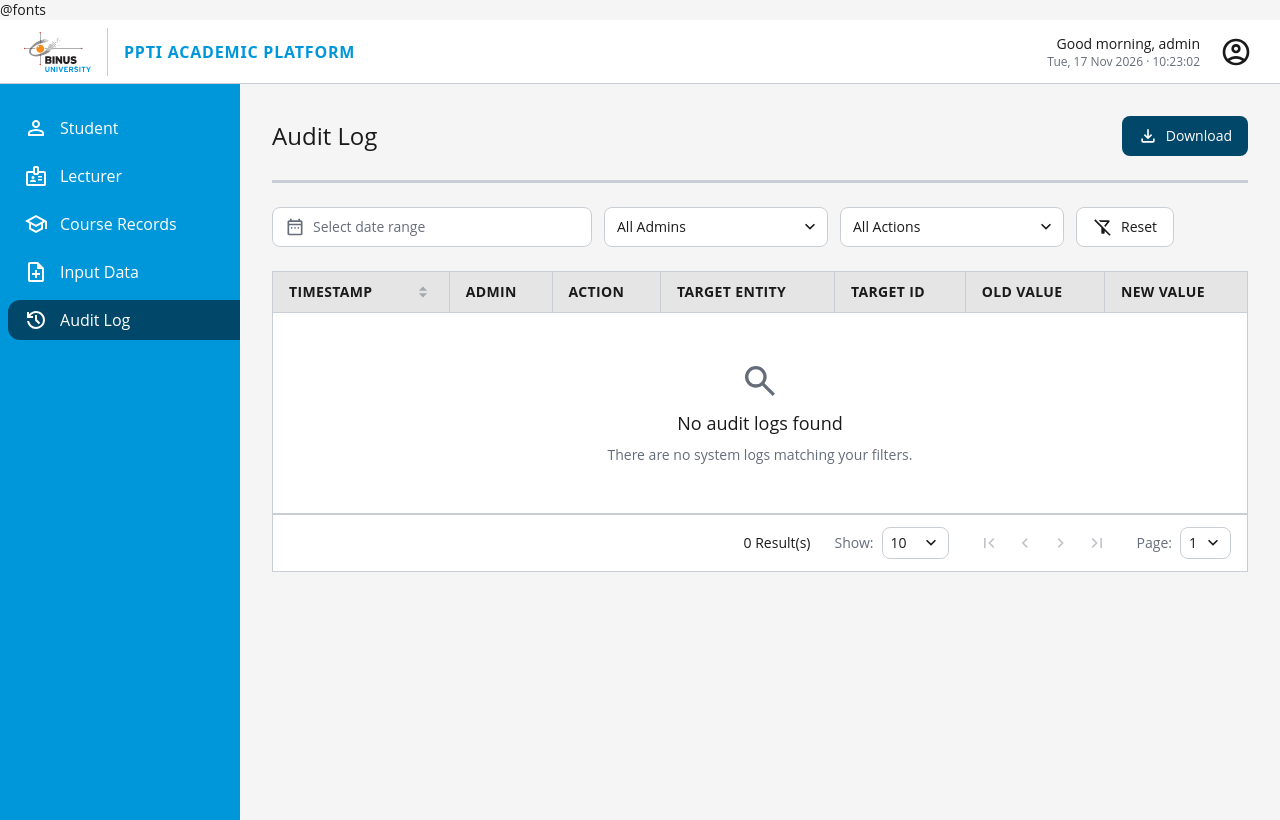
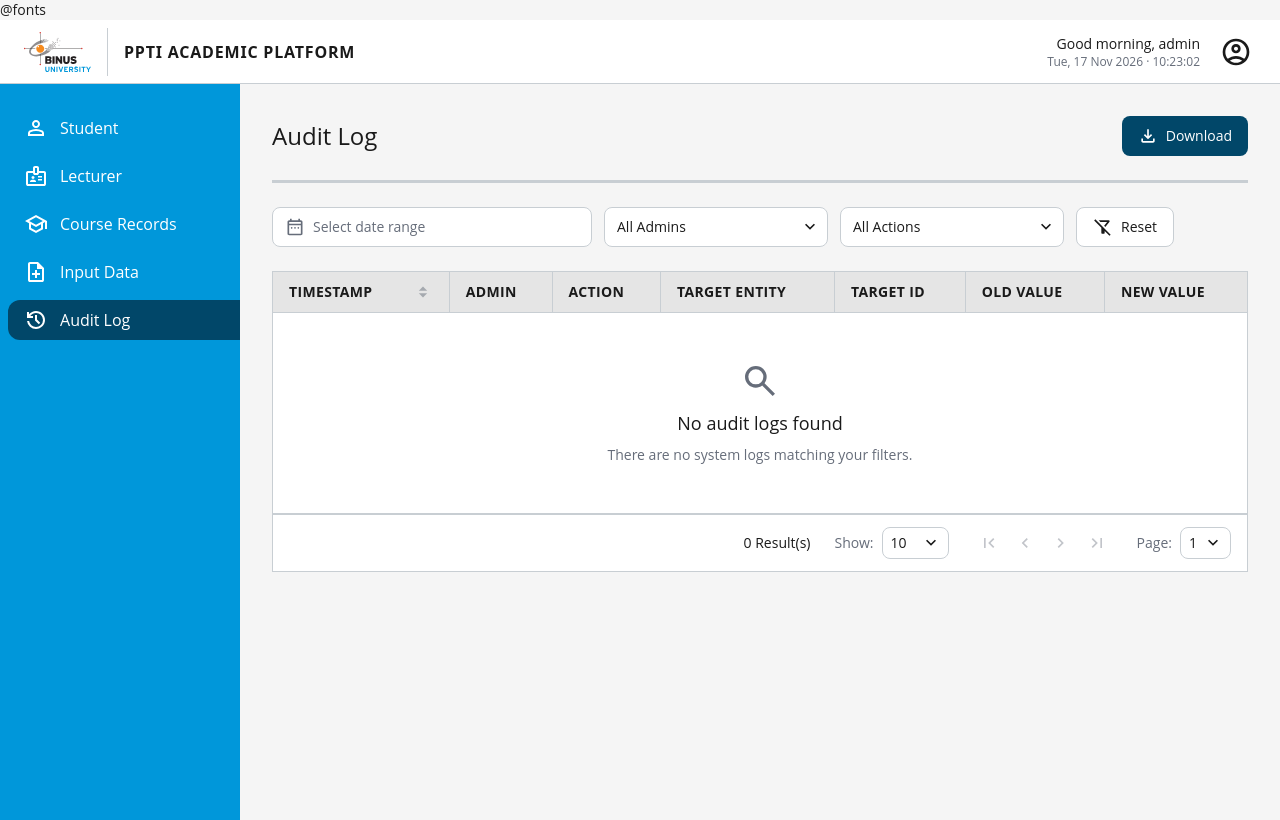
Before and after one commit to IvanTheSchizo/ppti-academic-platform, a Laravel app: page /audit-logs in a window 1280 px wide. Run offline with Laravel 12, Linux system fonts and the light colour scheme; a user stored in the database is signed in; data comes from the database, SQL or seed files in the repository; data that the repository does not hold is empty; style sheets or scripts are compiled from the project's sources.

Commit message:
style(brand): use black text color while keeping Plus Jakarta Sans font

```diff
--- a/resources/views/components/layout/brand.blade.php
+++ b/resources/views/components/layout/brand.blade.php
@@ -12,5 +12,5 @@
         <span class="{{ $compact ? 'hidden sm:block' : '' }} h-12 w-px shrink-0 bg-border" aria-hidden="true"></span>
     @endif
 
-    <span class="truncate font-brand font-bold uppercase tracking-wider text-primary {{ $compact ? 'text-body sm:text-base' : 'text-base' }}">PPTI Academic Platform</span>
+    <span class="truncate font-brand font-bold uppercase tracking-wider text-text {{ $compact ? 'text-body sm:text-base' : 'text-base' }}">PPTI Academic Platform</span>
 </{{ $tag }}>
```
